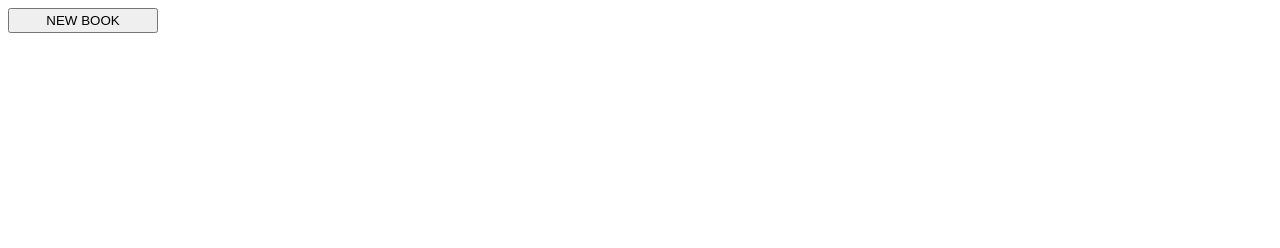
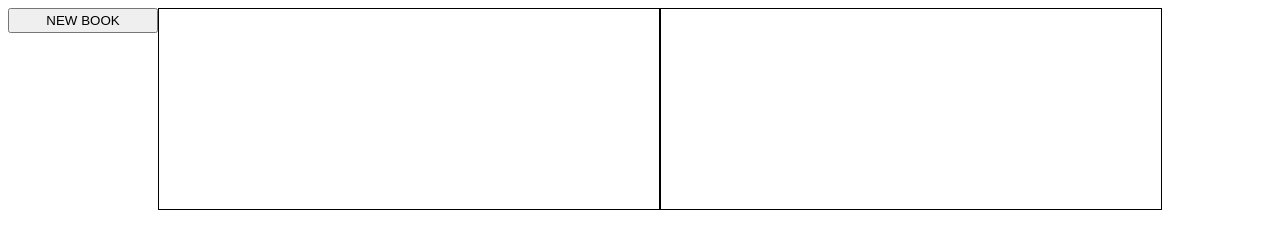
Before and after one commit to Beliver12/Library-repo, a plain HTML site: page index.html in a window 1280 px wide. Drawn offline with Linux system fonts and the light colour scheme.

Commit message:
refactored

```diff
--- a/index.html
+++ b/index.html
@@ -9,6 +9,9 @@
 </head>
 <body>
     <button class="add-button">NEW BOOK</button>
-</body>
-<script src="script.js"></script>
+     <div id="header"></div>
+     <div id="content">
+     </div>
+     <script src="script.js"></script>
+ </body>
 </html>
```
